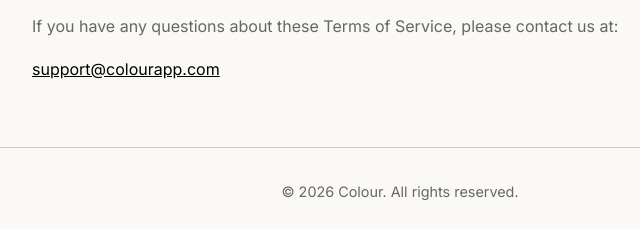
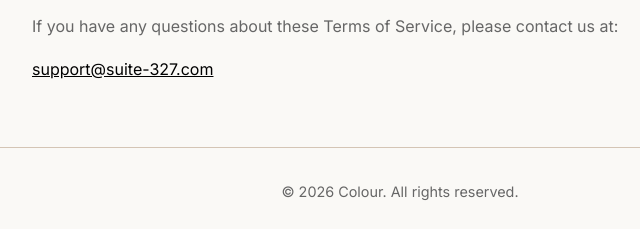
Before and after one commit to suite-327/colour-website, a plain HTML site: page terms.html in a window 1280 px wide. Shown: the part 2337-2566 px from the top of the page, 240-880 px from the left. Drawn offline with Linux system fonts and the light colour scheme.

Commit message:
Update support email to support@suite-327.com
Co-Authored-By: Claude Opus 4.5 <noreply@anthropic.com>

```diff
--- a/terms.html
+++ b/terms.html
@@ -138,7 +138,7 @@
 
         <h2>13. Contact Us</h2>
         <p>If you have any questions about these Terms of Service, please contact us at:</p>
-        <p><a href="mailto:support@colourapp.com">support@colourapp.com</a></p>
+        <p><a href="mailto:support@suite-327.com">support@suite-327.com</a></p>
     </div>
 
     <footer>
```
Also changed, not shown: privacy.html (+1 -1 lines).
